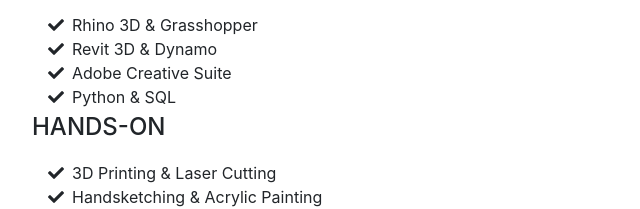
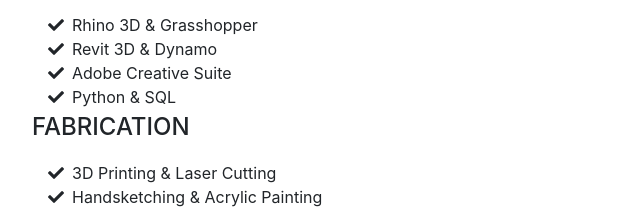
Before and after one commit to gohyiqian/Resume, a website with bundled scripts: page index.html in a window 1280 px wide. Shown: the part 2862-3071 px from the top of the page, 288-928 px from the left. Built offline with nearby package versions, Linux system fonts and the light colour scheme; a web font is replaced by a local one.

Commit message:
Update index.html

```diff
--- a/index.html
+++ b/index.html
@@ -207,11 +207,10 @@
             <i class="fa-li fa fa-check"></i>
             Python &amp; SQL</li>
           </li>
-            <i class="fa-li fa fa-check"></i>
-             </li>
         </ul>
 
-        <div class="subheading mb-3">hands-on</div>
+
+        <div class="subheading mb-3">Fabrication</div>
         <ul class="fa-ul mb-0">
           <li>
             <i class="fa-li fa fa-check"></i>
```
